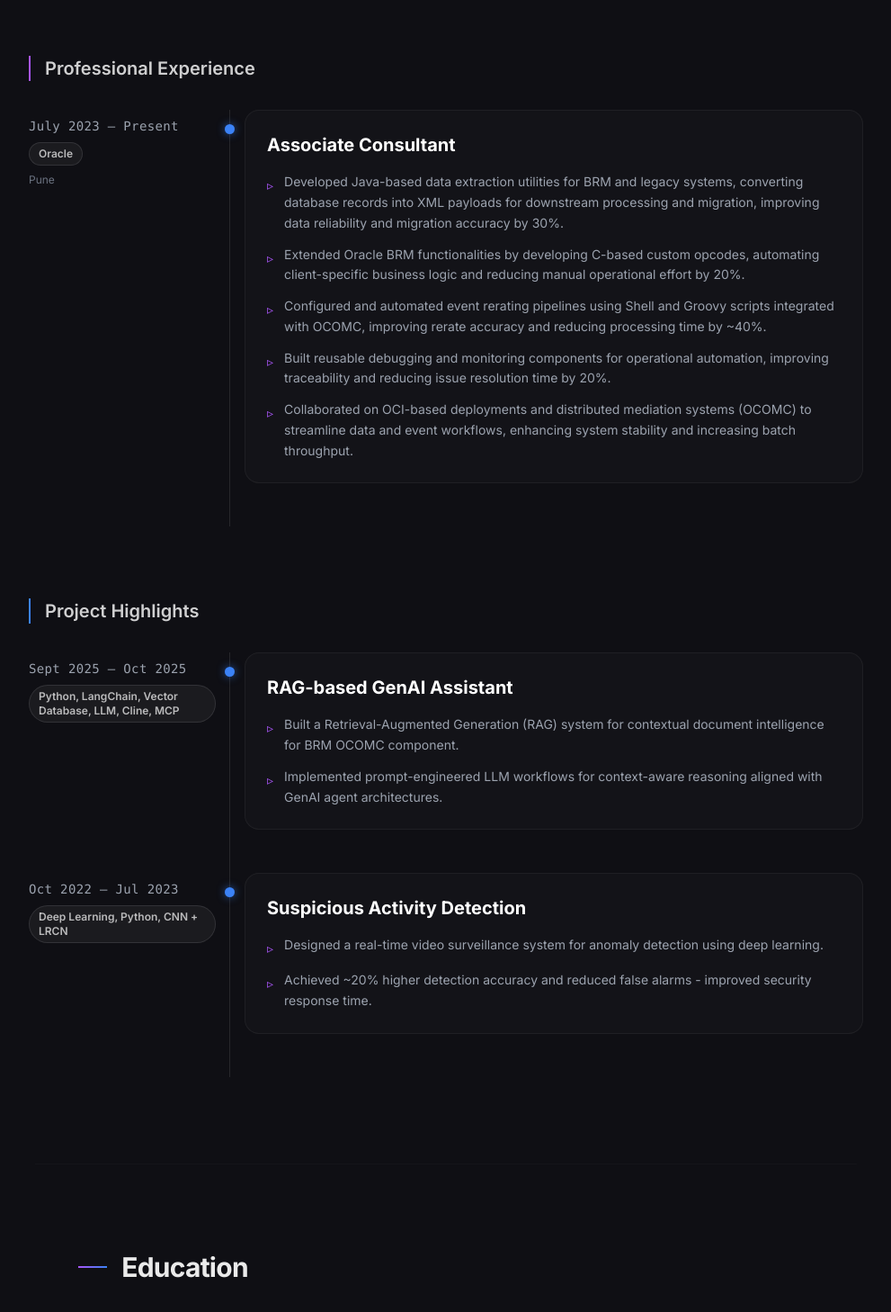
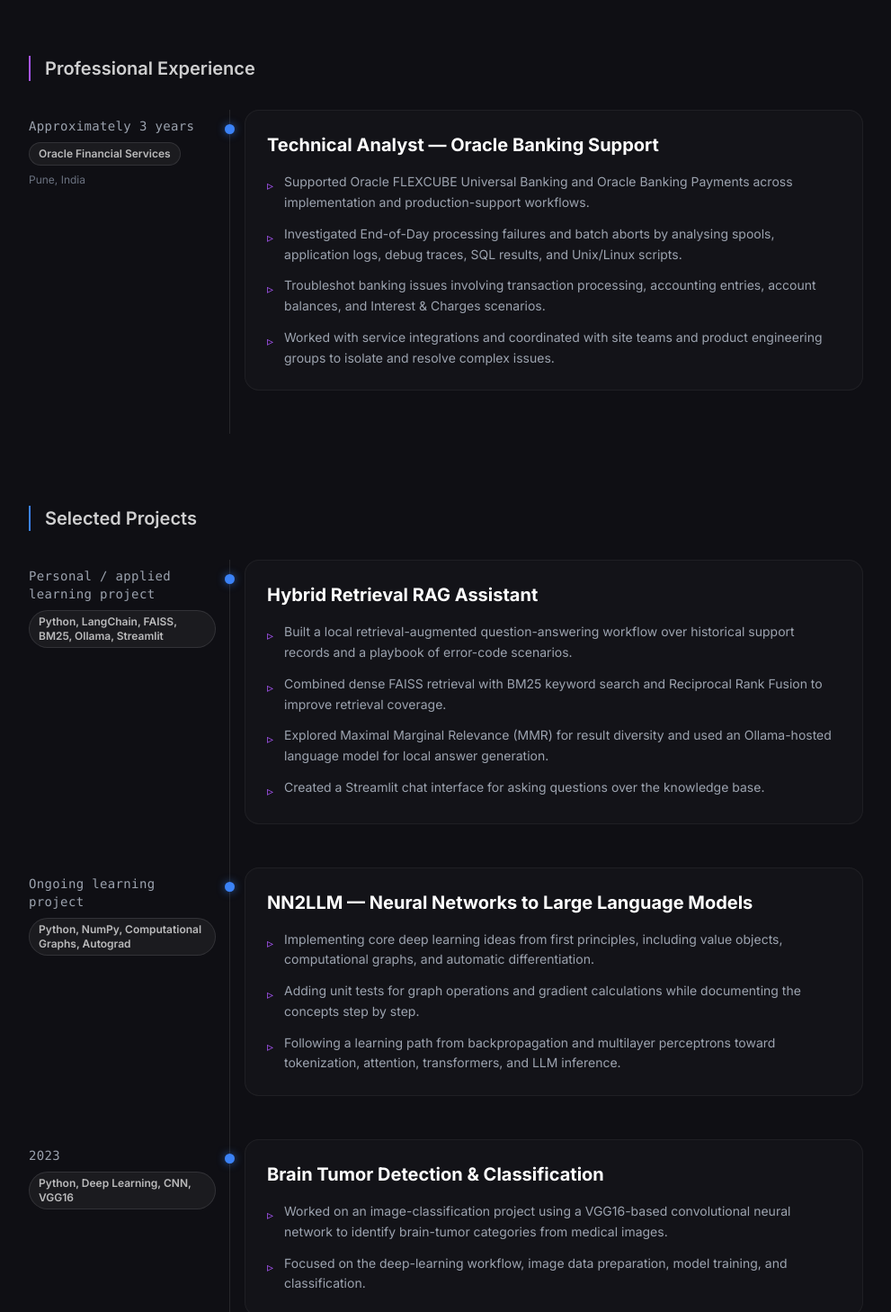
Before and after one commit to Saty290501/Portfolio, a Next.js app: page / in a window 1280 px wide. Shown: the part 2352-3810 px from the top of the page at 90% size, without its empty margins (144-1135 px from the left). Built offline with nearby package versions, Linux system fonts and the light colour scheme.

Commit message:
Update src/components/WorkExperience.tsx for Machine Learning Engineer portfolio

```diff
--- a/src/components/WorkExperience.tsx
+++ b/src/components/WorkExperience.tsx
@@ -4,40 +4,48 @@ import { motion } from 'framer-motion';
 
 const experience = [
     {
-        company: "Oracle",
-        location: "Pune",
-        role: "Associate Consultant",
-        period: "July 2023 – Present",
-        type: "Professional Experience",
+        company: "Oracle Financial Services",
+        location: "Pune, India",
+        role: "Technical Analyst — Oracle Banking Support",
+        period: "Approximately 3 years",
         points: [
-            "Developed Java-based data extraction utilities for BRM and legacy systems, converting database records into XML payloads for downstream processing and migration, improving data reliability and migration accuracy by 30%.",
-            "Extended Oracle BRM functionalities by developing C-based custom opcodes, automating client-specific business logic and reducing manual operational effort by 20%.",
-            "Configured and automated event rerating pipelines using Shell and Groovy scripts integrated with OCOMC, improving rerate accuracy and reducing processing time by ~40%.",
-            "Built reusable debugging and monitoring components for operational automation, improving traceability and reducing issue resolution time by 20%.",
-            "Collaborated on OCI-based deployments and distributed mediation systems (OCOMC) to streamline data and event workflows, enhancing system stability and increasing batch throughput."
+            "Supported Oracle FLEXCUBE Universal Banking and Oracle Banking Payments across implementation and production-support workflows.",
+            "Investigated End-of-Day processing failures and batch aborts by analysing spools, application logs, debug traces, SQL results, and Unix/Linux scripts.",
+            "Troubleshot banking issues involving transaction processing, accounting entries, account balances, and Interest & Charges scenarios.",
+            "Worked with service integrations and coordinated with site teams and product engineering groups to isolate and resolve complex issues."
         ]
     }
 ];
 
 const projects = [
     {
-        title: "RAG-based GenAI Assistant",
-        tech: "Python, LangChain, Vector Database, LLM, Cline, MCP",
-        period: "Sept 2025 – Oct 2025",
-        type: "Project Experience",
+        title: "Hybrid Retrieval RAG Assistant",
+        tech: "Python, LangChain, FAISS, BM25, Ollama, Streamlit",
+        period: "Personal / applied learning project",
         points: [
-            "Built a Retrieval-Augmented Generation (RAG) system for contextual document intelligence for BRM OCOMC component.",
-            "Implemented prompt-engineered LLM workflows for context-aware reasoning aligned with GenAI agent architectures."
+            "Built a local retrieval-augmented question-answering workflow over historical support records and a playbook of error-code scenarios.",
+            "Combined dense FAISS retrieval with BM25 keyword search and Reciprocal Rank Fusion to improve retrieval coverage.",
+            "Explored Maximal Marginal Relevance (MMR) for result diversity and used an Ollama-hosted language model for local answer generation.",
+            "Created a Streamlit chat interface for asking questions over the knowledge base."
         ]
     },
     {
-        title: "Suspicious Activity Detection",
-        tech: "Deep Learning, Python, CNN + LRCN",
-        period: "Oct 2022 – Jul 2023",
-        type: "Project Experience",
+        title: "NN2LLM — Neural Networks to Large Language Models",
+        tech: "Python, NumPy, Computational Graphs, Autograd",
+        period: "Ongoing learning project",
         points: [
-            "Designed a real-time video surveillance system for anomaly detection using deep learning.",
-            "Achieved ~20% higher detection accuracy and reduced false alarms - improved security response time."
+            "Implementing core deep learning ideas from first principles, including value objects, computational graphs, and automatic differentiation.",
+            "Adding unit tests for graph operations and gradient calculations while documenting the concepts step by step.",
+            "Following a learning path from backpropagation and multilayer perceptrons toward tokenization, attention, transformers, and LLM inference."
+        ]
+    },
+    {
+        title: "Brain Tumor Detection & Classification",
+        tech: "Python, Deep Learning, CNN, VGG16",
+        period: "2023",
+        points: [
+            "Worked on an image-classification project using a VGG16-based convolutional neural network to identify brain-tumor categories from medical images.",
+            "Focused on the deep-learning workflow, image data preparation, model training, and classification."
         ]
     }
 ];
@@ -51,17 +59,12 @@ const CardItem = ({ item, index }: { item: any; index: number }) => (
         className="relative pl-8 md:pl-0"
     >
         <div className="md:grid md:grid-cols-4 md:gap-8 border-l border-white/10 md:border-none ml-2 md:ml-0 pb-12">
-            {/* Timeline dot for mobile */}
             <div className="absolute left-[-5px] top-2 w-[11px] h-[11px] rounded-full bg-blue-500 shadow-[0_0_10px_rgba(59,130,246,0.6)] md:hidden" />
 
             <div className="md:col-span-1 mb-4 md:mb-0 relative py-2">
-                {/* Timeline dot for desktop */}
                 <div className="hidden md:block absolute right-[-21px] top-4 w-[11px] h-[11px] rounded-full bg-blue-500 shadow-[0_0_10px_rgba(59,130,246,0.6)] z-10" />
                 <div className="hidden md:block absolute right-[-16px] top-0 bottom-[-3rem] w-[1px] bg-white/10" />
-
-                <div className="text-sm text-gray-400 font-medium tracking-wide font-mono">
-                    {item.period}
-                </div>
+                <div className="text-sm text-gray-400 font-medium tracking-wide font-mono">{item.period}</div>
                 <div className="mt-2 text-xs font-semibold px-2.5 py-1 rounded-full bg-white/5 border border-white/10 text-white/70 w-fit">
                     {item.company || item.tech}
                 </div>
@@ -69,9 +72,7 @@ const CardItem = ({ item, index }: { item: any; index: number }) => (
             </div>
 
             <div className="md:col-span-3 bg-white/[0.02] border border-white/[0.05] rounded-2xl p-6 hover:bg-white/[0.03] transition-colors duration-300">
-                <h3 className="text-xl font-bold text-white mb-4">
-                    {item.role || item.title}
-                </h3>
+                <h3 className="text-xl font-bold text-white mb-4">{item.role || item.title}</h3>
                 <ul className="space-y-3">
                     {item.points.map((point: string, i: number) => (
                         <li key={i} className="flex gap-3 text-gray-400 text-sm leading-relaxed">
@@ -105,20 +106,12 @@ export default function WorkExperience() {
                 <div className="space-y-20">
                     <div>
                         <h3 className="text-xl text-white/80 font-semibold mb-8 pl-4 border-l-2 border-purple-500">Professional Experience</h3>
-                        <div className="md:relative">
-                            {experience.map((exp, index) => (
-                                <CardItem key={index} item={exp} index={index} />
-                            ))}
-                        </div>
+                        {experience.map((exp, index) => <CardItem key={index} item={exp} index={index} />)}
                     </div>
 
                     <div>
-                        <h3 className="text-xl text-white/80 font-semibold mb-8 pl-4 border-l-2 border-blue-500">Project Highlights</h3>
-                        <div className="md:relative">
-                            {projects.map((proj, index) => (
-                                <CardItem key={index} item={proj} index={index} />
-                            ))}
-                        </div>
+                        <h3 className="text-xl text-white/80 font-semibold mb-8 pl-4 border-l-2 border-blue-500">Selected Projects</h3>
+                        {projects.map((project, index) => <CardItem key={index} item={project} index={index} />)}
                     </div>
                 </div>
             </div>
```
